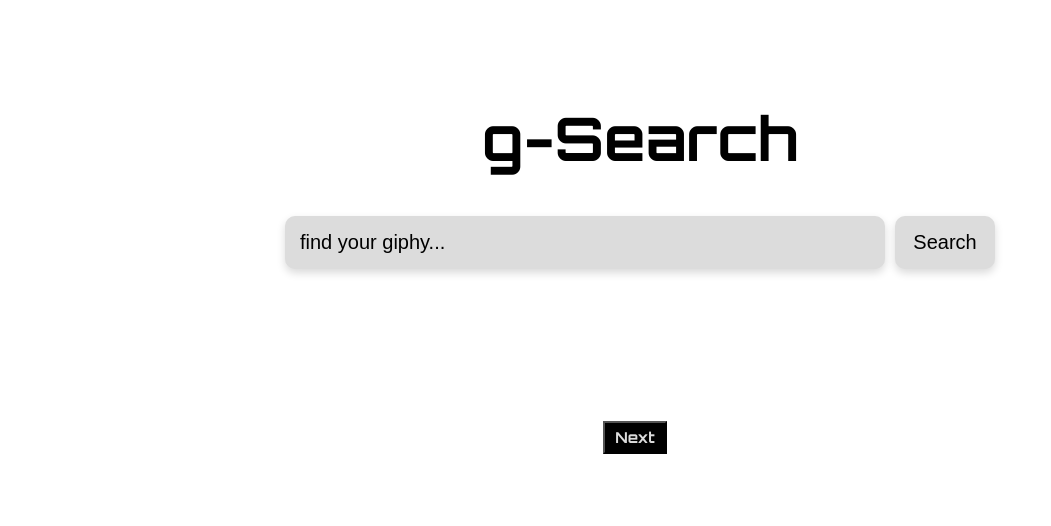
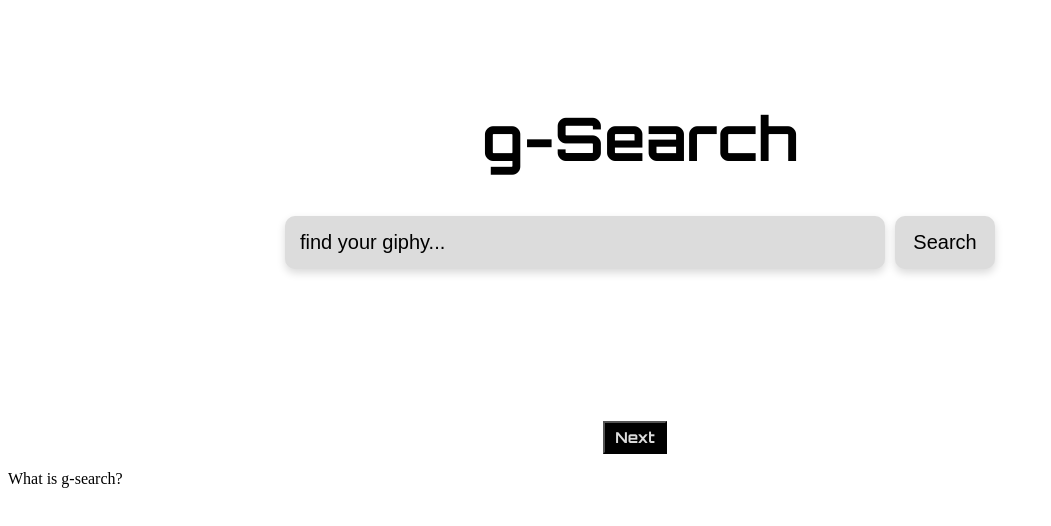
Before and after one commit to ARGoncharov/g-search, a Vue app: page / in a window 1280 px wide. Shown: the top 526 px of the page, without its empty margins (0-1051 px from the left). Built offline with nearby package versions, Linux system fonts and the light colour scheme.

Commit message:
[FEATURE] Adding footer

```diff
--- a/package.json
+++ b/package.json
@@ -1,6 +1,6 @@
 {
   "name": "g-search",
-  "version": "0.1.0",
+  "version": "0.1.1",
   "private": true,
   "scripts": {
     "serve": "vue-cli-service serve",
--- a/src/views/HomeView.vue
+++ b/src/views/HomeView.vue
@@ -21,6 +21,8 @@
       .buttons
         button.btn-prev(v-if="pagination.offset > 0" @click="prevPage") Previous
         button.btn-next(@click="nextPage") Next
+    .footer
+      p.project-info What is g-search?
 </template>
 
 <script>
```
